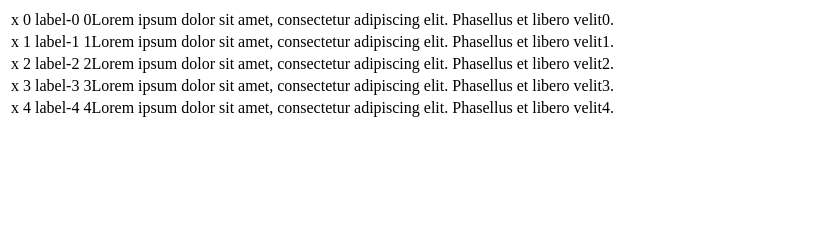
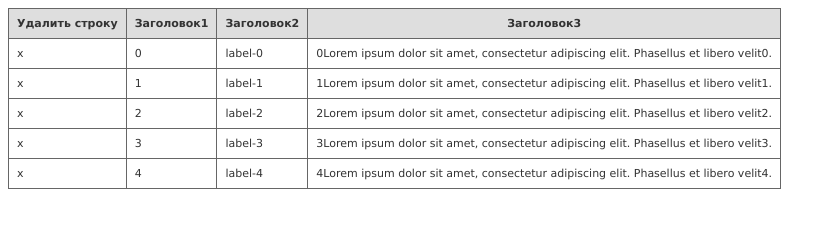
Before and after one commit to CrazyTimon/raidix, a plain HTML site: page index.html in a window 1280 px wide. Shown: the whole page, without its empty margins (0-836 px from the left). Drawn offline with nearby package versions, Linux system fonts and the light colour scheme.

Commit message:
Добавил обработку заголовков таблицы

```diff
--- /dev/null
+++ b/css/style.css
@@ -0,0 +1,27 @@
+table{
+    font-family: verdana,arial,sans-serif;
+    font-size:11px;
+    color:#333333;
+    border-width: 1px;
+    border-color: #666666;
+    border-collapse: collapse;
+}
+table th {
+    border-width: 1px;
+    padding: 8px;
+    border-style: solid;
+    border-color: #666666;
+    background-color: #dedede;
+}
+table tr:hover{
+    background-color: #c6c6f2;
+}
+table td {
+    border-width: 1px;
+    padding: 8px;
+    border-style: solid;
+    border-color: #666666;
+}
+.ui-costom-cursor-pointer{
+    cursor:pointer;
+}
--- a/index.html
+++ b/index.html
@@ -2,6 +2,7 @@
 <html lang="en">
 <head>
     <meta charset="UTF-8">
+    <link href="css/style.css" media="all" rel="stylesheet" type="text/css">
     <title>TestTask</title>
 </head>
 <body>
--- a/js/data.json
+++ b/js/data.json
@@ -23,5 +23,13 @@
             "id": 4,
             "label": "label-4",
             "text": "4Lorem ipsum dolor sit amet, consectetur adipiscing elit. Phasellus et libero velit4."
+        },
+        {
+            "headers_type":true,
+            "values":[
+                "Заголовок1",
+                "Заголовок2",
+                "Заголовок3"
+            ]
         }
 ]
--- a/js/main.js
+++ b/js/main.js
@@ -29,27 +29,45 @@ Main.TableView = Backbone.View.extend({
         this.collection.each(this.addOne, this);
         return this;
     },
-    addOne: function(task) {
-        var task = new Main.RowView({ model: task });
-        this.$el.append( task.render().el );
+    addOne: function(row_model) {
+        var table_row = new Main.RowView({ model: row_model, is_header: row_model.get("headers_type") });
+        if(table_row.model.get("headers_type")){
+            this.$el.prepend( table_row.render().el );
+        } else {
+            this.$el.append( table_row.render().el );
+        }
     }
 });
 
 Main.RowView = Backbone.View.extend({
     tagName: 'tr',
     renderRow: function(){
-        var row = _.invoke(this.model.toJSON(),function(){
-                return "<td>"+this+"</td>"
-            }),
+        var row = [],
             delet_el = $("<td></td>",{
-                "class":"js-delete-row",
-                "text":"x",
+                "class":"js-delete-row ui-costom-cursor-pointer",
                 "data-id":this.model.id
             });
-        return delet_el[0].outerHTML + row.join("");
+            row = _.invoke(this.model.toJSON(),function(){
+                return "<td>"+this+"</td>"
+            });
+            delet_el.html("x");
+        return delet_el.get(0).outerHTML + row.join("");
+    },
+    renderHeader: function(){
+        var row = [],
+            delet_el = $("<th></th>");
+            row = _.invoke(this.model.toJSON().values,function(){
+                return "<th>"+this+"</th>"
+            });
+            delet_el.html("Удалить строку")
+        return delet_el.get(0).outerHTML + row.join("");
     },
     render: function() {
-        this.$el.html(this.renderRow());
+        if(this.options.is_header){
+            this.$el.html(this.renderHeader());
+        } else {
+            this.$el.html(this.renderRow());
+        }
         return this;
     }
 });
```
